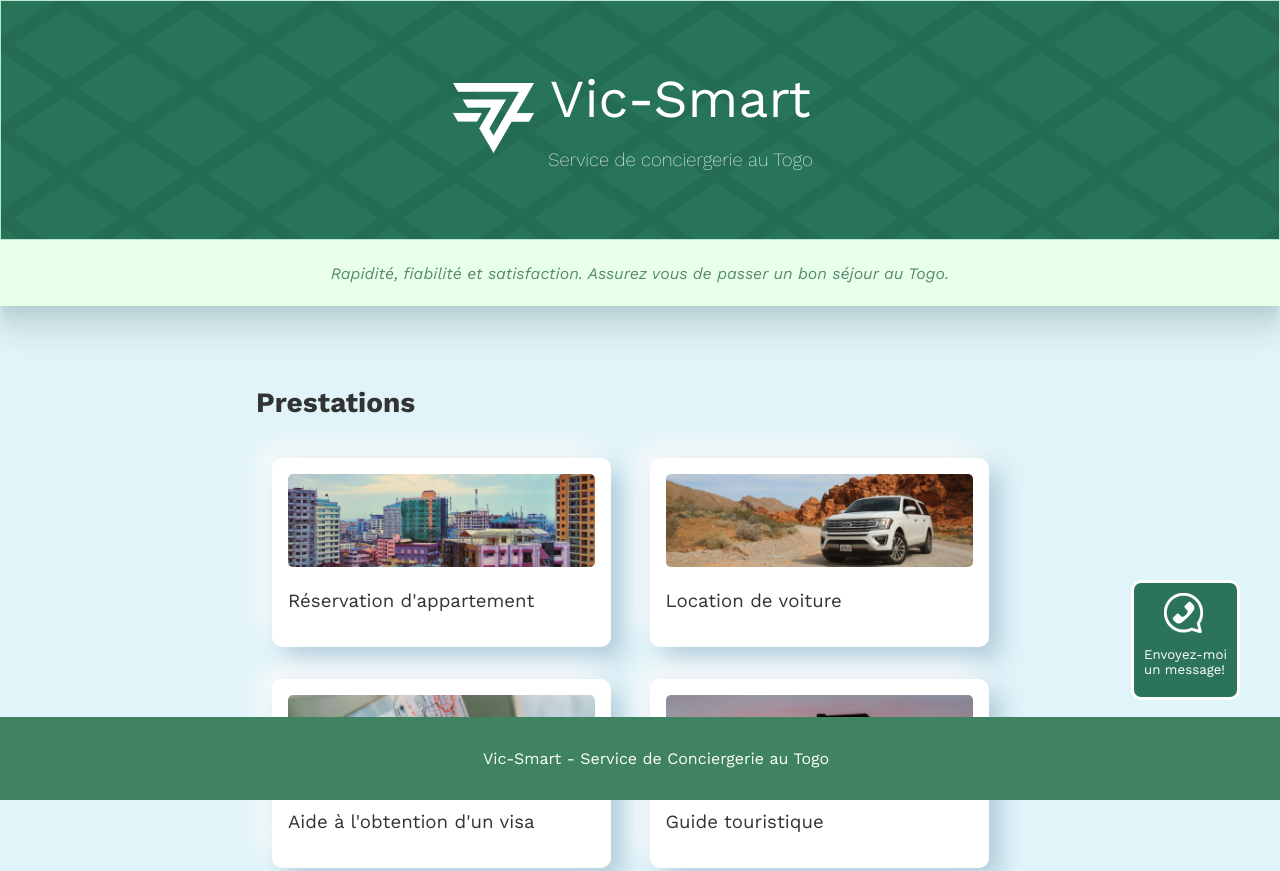
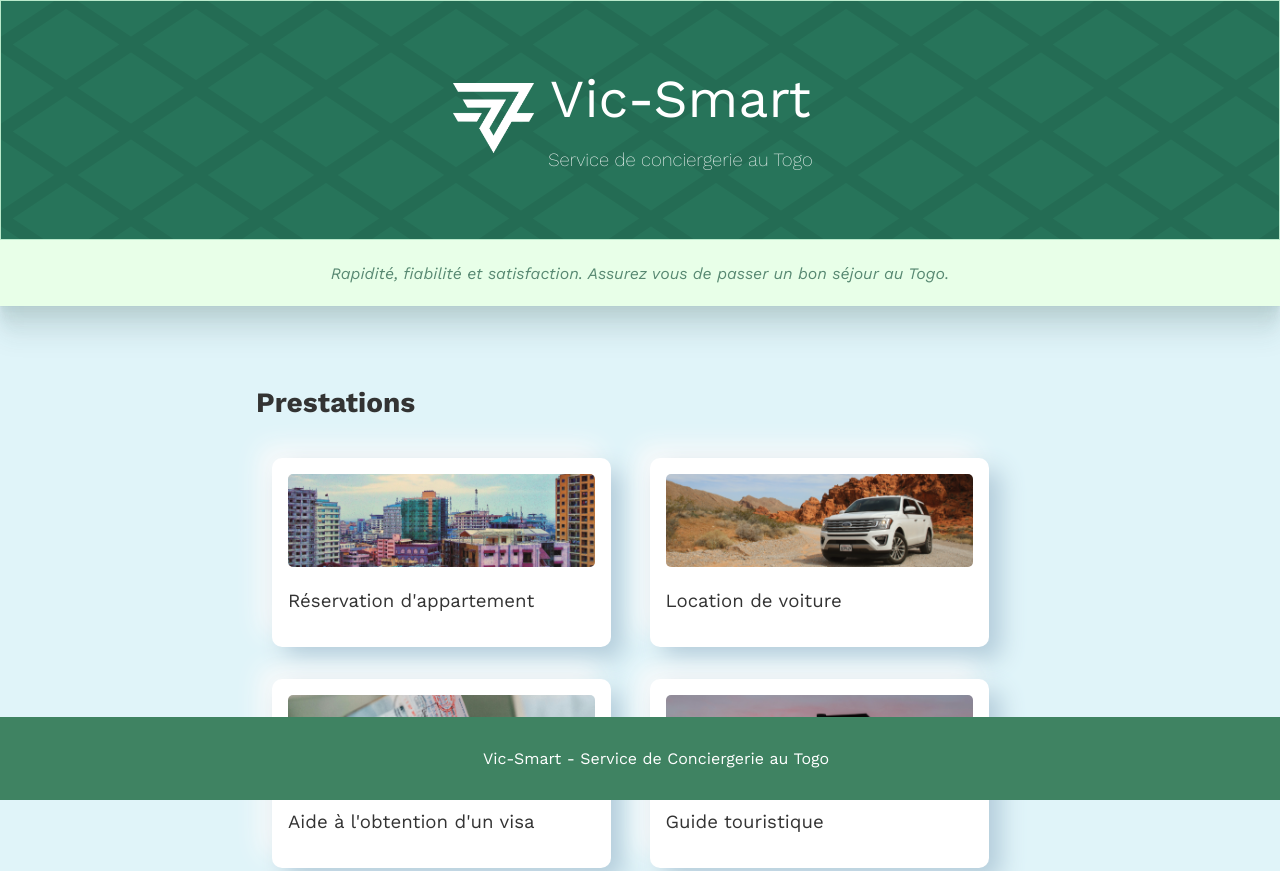
Before and after one commit to phsauvoux/vic-smart, a plain HTML site: page index.html in a window 1280 px wide. Shown: the top 871 px of the page. Drawn offline with nearby package versions, Linux system fonts and the light colour scheme; a script that the page names is missing.

Commit message:
Update index.html

```diff
--- a/index.html
+++ b/index.html
@@ -10,11 +10,6 @@
 <link href="https://fonts.googleapis.com/css2?family=Work+Sans:ital,wght@0,100..900;1,100..900&display=swap" rel="stylesheet">
 </head>
 <body>
-
-    <a href="https://wa.link/ez15nk"><div style="z-index:10;position: fixed; right: 40px; bottom: 100px; padding: 10px ; border: white solid 3px; border-radius: 10px; background: #2B7459;">
-        <img src="whatsapp.png" style="height: 40px; margin: 0px 20px;">
-        <h5 style="font-weight: 400; margin: 10px 0px; color: white;">Envoyez-moi </br> un message!</h5>
-    </div></a>
 
     <header style="display: flex; padding: 0px 50px; align-items: center;">
         <div style="padding: 50px 0px; margin-left: auto;">
@@ -65,7 +60,7 @@
             <p>Tout autres services selon vos besoins</p>
         </div>
 
-        <div class="contact">
+        <div class="contact" href="https://wa.link/ez15nk">
             <p>Whatsapp: +22898112821</p>
         </div>
 
```
